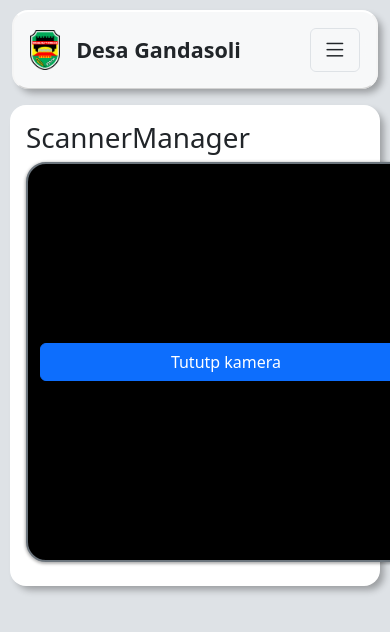
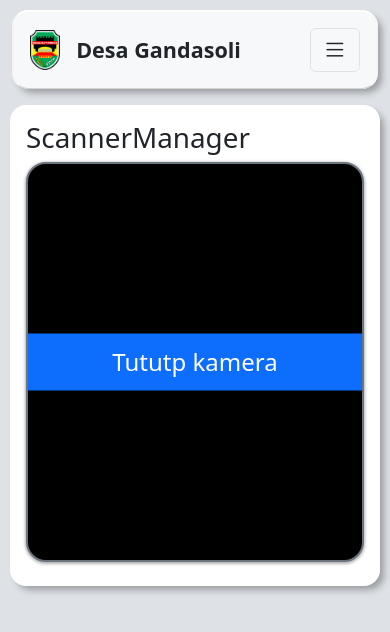
Before and after one commit to juandaYusuf/fe-absensi-desa-gandsoli, a React (Create React App) app: page /scanner-manager in a window 390 px wide. Shown: the top 632 px of the page. Built offline with nearby package versions, Linux system fonts and the light colour scheme.

Commit message:
ubah layout mobile qrcode scanner

```diff
--- a/src/Pages/Scanner-manager/Components/QRScanner-monitoring.jsx
+++ b/src/Pages/Scanner-manager/Components/QRScanner-monitoring.jsx
@@ -16,7 +16,7 @@ const QRScannerMonitoring = () => {
         <div className=' scanner-container'>
           <div className=' qr-container add-item-shadow border border-2 border-secondary'>
             <div className='w-100 d-flex justify-content-center'>
-              <Container className='' style={{ width: '400px' }}>
+              <Container style={{scale: "1.5"}}>
                 <Button className='w-100' onClick={() => { setStartScan(!startScan) }}>Tututp kamera</Button>
                 {
                   startScan && (
--- a/src/index.css
+++ b/src/index.css
@@ -300,4 +300,8 @@ code {
     width: 100%;
   }
 
+  .qr-container{
+    width: 100%;
+  }
+
 }
```
